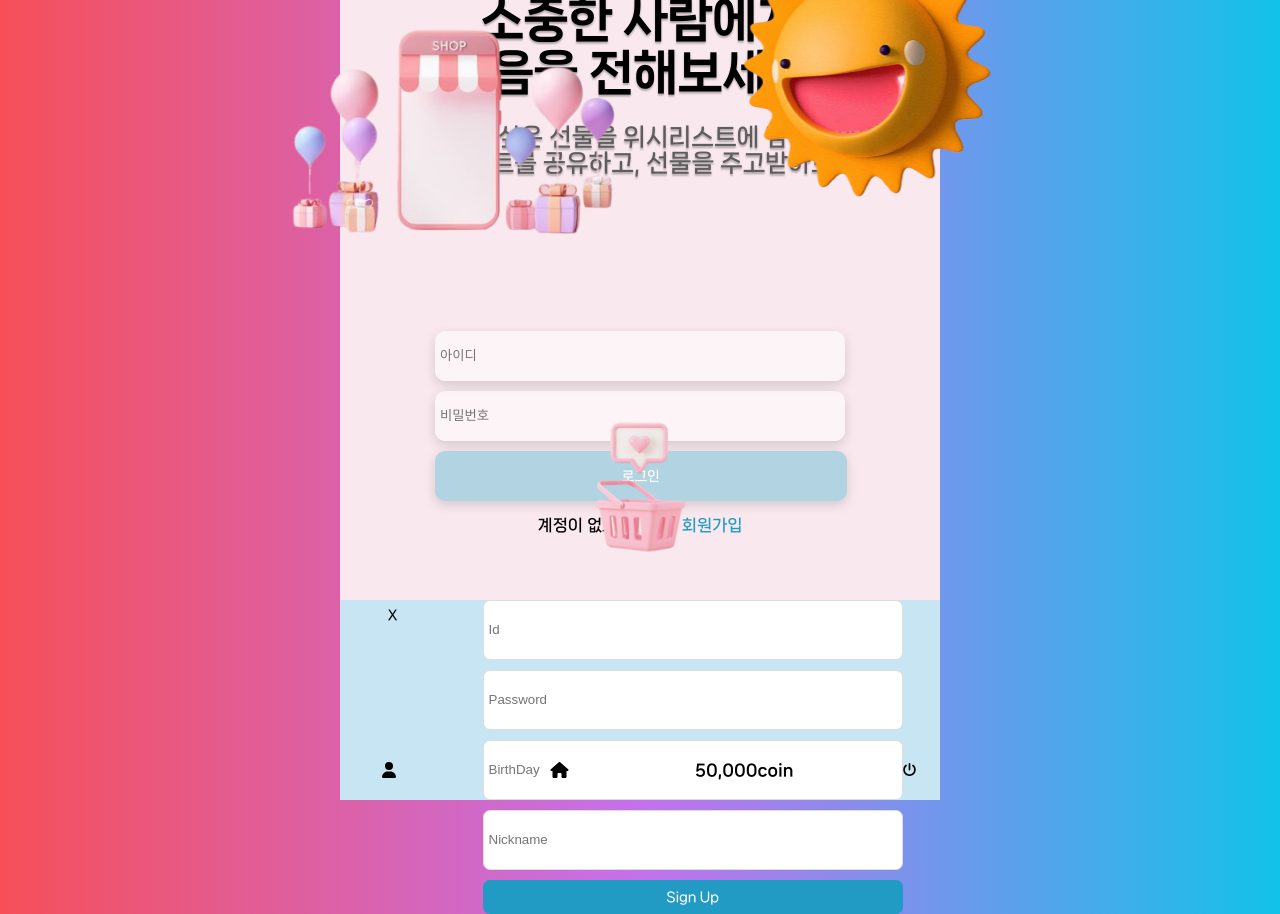
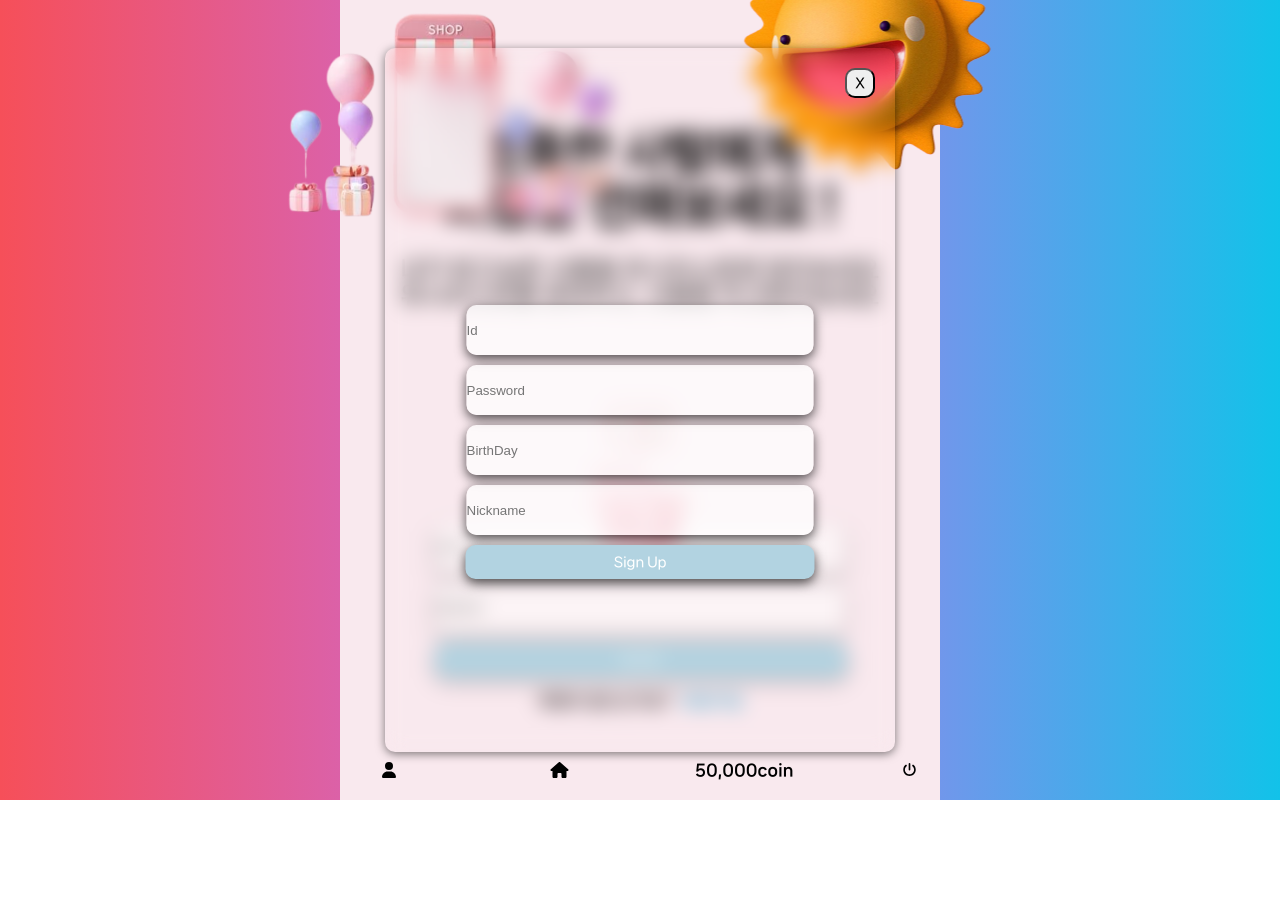
Before and after one commit to gift-project/master, a Next.js app: page / in a window 1280 px wide. Both pictures are taken after a click on the button "회원가입". After the commit the page ends 800 px from the top, so only its background shows below. Built offline with nearby package versions, Linux system fonts and the light colour scheme.

Commit message:
mod:0314Last

```diff
--- a/pages/index.js
+++ b/pages/index.js
@@ -68,6 +68,8 @@ export default function Home() {
           display: "flex",
           flexDirection: "column",
           justifyContent: "flex-end",
+          zIndex:2,
+          position:"relative"
         }}
       >
 
@@ -76,8 +78,8 @@ export default function Home() {
     alt="image1"
     style={{
       position: "absolute",
-      bottom: "61%",
-      left: "48%",
+      bottom: "63%",
+      left: "45%",
       transform: "translateX(-83%)",
       maxWidth: "500px",
       maxHeight: "500px",
@@ -92,7 +94,7 @@ export default function Home() {
     alt="image2"
     style={{
       position: "absolute",
-      bottom: "60%",
+      bottom: "63%",
       left: "50%",
       transform: "translateX(-4%)",
       maxWidth: "100%",
@@ -108,19 +110,19 @@ export default function Home() {
       bottom: "27%",
       left: "50%",
       transform: "translateX(-50%)",
-      maxWidth: "250px",
+      maxWidth: "280px",
       maxHeight: "250px",
       zIndex: 1,
     }}
   />
 
-      <div style={{marginBottom: "25%", textShadow: '0 2px 2px rgba(0, 0, 0, 0.3)'}}>
+      <div style={{marginBottom: "35%", textShadow: '0 2px 2px rgba(0, 0, 0, 0.3)'}}>
         <h1 style={{ marginBottom: "25px", fontSize: "3rem", letterSpacing: "-1px", fontFamily:"Neo4",  textAlign: "center"}}>
           소중한 사람에게
           <br />
           마음을 전해보세요 !
         </h1>
-         <p style={{ fontSize: "1.5rem", textAlign: "center", alignSelf: "center", color:"rgb(94 92 92)" }}>
+         <p style={{ fontSize: "1.5rem", textAlign: "center", alignSelf: "center", color:"rgb(94 92 92)", zIndex:2, position:"relative"}}>
           내가 받고싶은 선물을 위시리스트에 담아보세요<br />
           위시리스트를 공유하고, 선물을 주고받아보세요
          </p>
@@ -129,7 +131,7 @@ export default function Home() {
 
         <div
           style={{
-            marginBottom: "11%",
+            marginBottom: "15%",
             width: "70%",
           }}
         >
@@ -158,7 +160,7 @@ export default function Home() {
                 // padding: "10px 0",
                 cursor: "pointer",
                 margin: "5px",
-                boxShadow: "0 4px 12px rgba(0, 0, 0, 0.15)", // 그림자 효과
+                boxShadow: "0 4px 12px rgba(0, 0, 0, 0.3)", // 그림자 효과
                 background:"rgba(255, 255, 255, 0.5)",
                 outline: "none", // 클릭 시 파란색 아웃라인 제거
                }}/>
@@ -186,7 +188,7 @@ export default function Home() {
                   // padding: "10px 0",
                   cursor: "pointer",
                   margin: "5px",
-                  boxShadow: "0 4px 12px rgba(0, 0, 0, 0.15)", // 그림자 효과
+                  boxShadow: "0 4px 12px rgba(0, 0, 0, 0.3)", // 그림자 효과
                   background:"rgba(255, 255, 255, 0.5)",
                   outline: "none", // 클릭 시 파란색 아웃라인 제거
 
@@ -197,7 +199,7 @@ export default function Home() {
             <button
                     style={{
                       width:"98%",
-                      height: "50px",
+                      height: "34px",
                       background: "#b2d3e1",
                       color: "#fff",
                       border: "none",
@@ -205,7 +207,7 @@ export default function Home() {
                       padding: "10px 0",
                       cursor: "pointer",
                       margin: "5px",
-                      boxShadow: "0 4px 12px rgba(0, 0, 0, 0.15)", // 그림자 효과
+                      boxShadow: "0 4px 12px rgba(0, 0, 0, 0.3)", // 그림자 효과
 
                      }}
               // style={{
@@ -260,21 +262,34 @@ export default function Home() {
         <div
           style={{
             display: modalOpen ? "flex" : "none",
-            width: "100%",
-            height: "100%",
-            left: "0",
-            top: "0",
-            backgroundColor: "#C7E5F2",
+            position: "absolute",
+            width: "85%",
+            height: "88%",
+            top: "50%",
+            left: "50%",
+            transform: "translate(-50%, -50%)",
+            zIndex:3,
+
+            position:"absolute",
+            overflow:"auto",
+            boxShadow: "0px 2px 10px rgba(0, 0, 0, 0.5)",
+            borderRadius: "10px",
+            backdropFilter:"blur(10px)"
+
+
+            // width:"100%",height:"90vh",paddingTop:"85px",  position:"relative"
+
           }}
         >
           <button
             style={{
+              position: "absolute",
+              top: "20px",
+              right: "20px",
               width: "30px",
               height: "30px",
-              right: "20px",
-              top: "20px",
-              border: "none",
-              backgroundColor: "transparent",
+              backgroundColor: "b2d3e1",
+              borderRadius:"10px"
             }}
             onClick={() => {
               setModalOpen(false);
@@ -286,9 +301,13 @@ export default function Home() {
           <form
             onSubmit={formSignUp}
             style={{
+              position: "absolute",
+              top: "50%",
+              left: "50%",
+              transform: "translate(-50%, -50%)",
               display: "flex",
+              flexDirection: "column",
               alignItems: "center",
-              flexWrap: "wrap",
               width: "70%",
               height: "25vh",
             }}
@@ -359,18 +378,44 @@ export default function Home() {
 
             <button
               style={{
-                display: "block",
-                width: "100%",
+                width:"98%",
+                height: "50px",
+                background: "#b2d3e1",
+                color: "#fff",
+                border: "none",
+                borderRadius: "10px",
                 padding: "10px 0",
                 cursor: "pointer",
-                border: "none",
-                borderRadius: "7px",
-                color: "#fff",
-                backgroundColor: "#219bc3",
+                margin: "5px",
+                boxShadow: "0 4px 12px rgba(0, 0, 0, 0.7)", // 그림자 효과
+
               }}
               type="submit"
             >
               Sign Up
+
+{/* width:"98%",
+        height: "50px",
+        background: "#b2d3e1",
+        color: "#fff",
+        border: "none",
+        borderRadius: "10px",
+        padding: "10px 0",
+        cursor: "pointer",
+        margin: "5px",
+        boxShadow: "0 4px 12px rgba(0, 0, 0, 0.15)", // 그림자 효과
+         */}
+{/*
+                width:"100%",
+                height: "50px",
+                border: "none",
+                borderRadius: "10px",
+                // padding: "10px 0",
+                cursor: "pointer",
+                margin: "5px",
+                boxShadow: "0 4px 12px rgba(0, 0, 0, 0.15)", // 그림자 효과
+                background:"rgba(255, 255, 255, 0.5)",
+                outline: "none", // 클릭 시 파란색 아웃라인 제거 */}
             </button>
           </form>
         </div>
--- a/pages/src/component/ProductList.jsx
+++ b/pages/src/component/ProductList.jsx
@@ -179,11 +179,11 @@ const ProductList = ({visible,setVisible}) => {
     })}
     </div>
 
+    {/* <h3>쇼핑카트</h3> */}
     <div style={{
       background:"#f9e9ee", width:"100%",height:"70vh",position:"absolute",top:0,left:0,display:visible?"block":"none",overflow:"auto", boxShadow: "0px 2px 10px rgba(0, 0, 0, 0.1)", borderRadius: "10px", padding: "20px"
       }}>
       <article style={{display:"flex",justifyContent:"space-around"}}>
-      {/* <h3>쇼핑카트</h3> */}
         <form onSubmit={ (e)=>{searchCg(e)} }
         // style={{transform:"translateY(-11px)"}}
         >
--- a/styles/globals.css
+++ b/styles/globals.css
@@ -100,10 +100,11 @@ main {
 
 
 
+
 }
 
 input {
-  height: 60px;
+  height: 50px;
 }
 
 /* material ui login form */
@@ -122,10 +123,26 @@ input {
 }
 
 .form-control{
+  display: flex;
+  align-items: center;
+  justify-content: center;
   width: 100%;
+  border: none;
+  border-radius: 10px;
+  cursor: pointer;
+  box-shadow: 0 4px 12px rgba(0, 0, 0, 0.7);
+  background: rgba(255, 255, 255, 0.7);
+  outline: darkblue;
+  padding: 10px 0;
+  height: 50px;
+  margin: 5px;
+
+
+
+  /* width: 100%;
   margin: 0;
   margin-bottom: 10px;
   padding: 8px 70px 10px 5px;
   border-radius: 7px;
-  border: 1px solid #ddd
+  border: 1px solid #ddd */
 }
```
